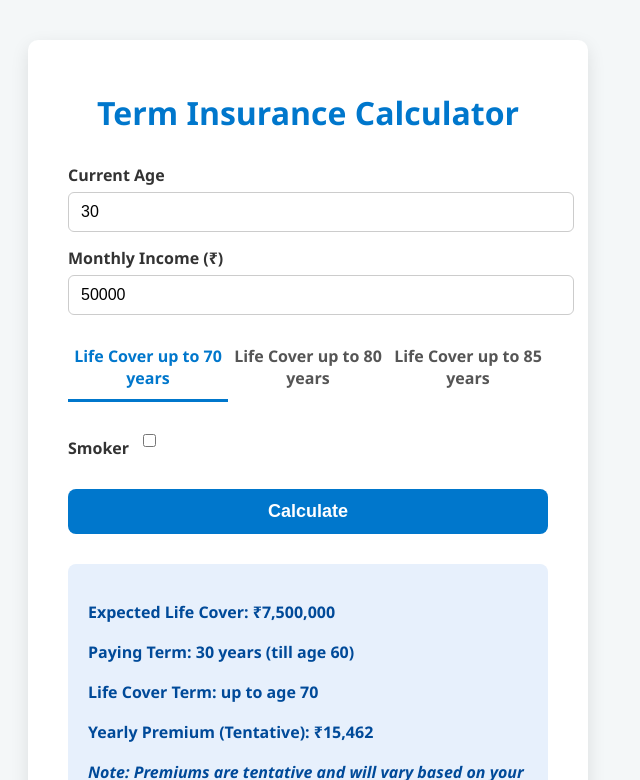
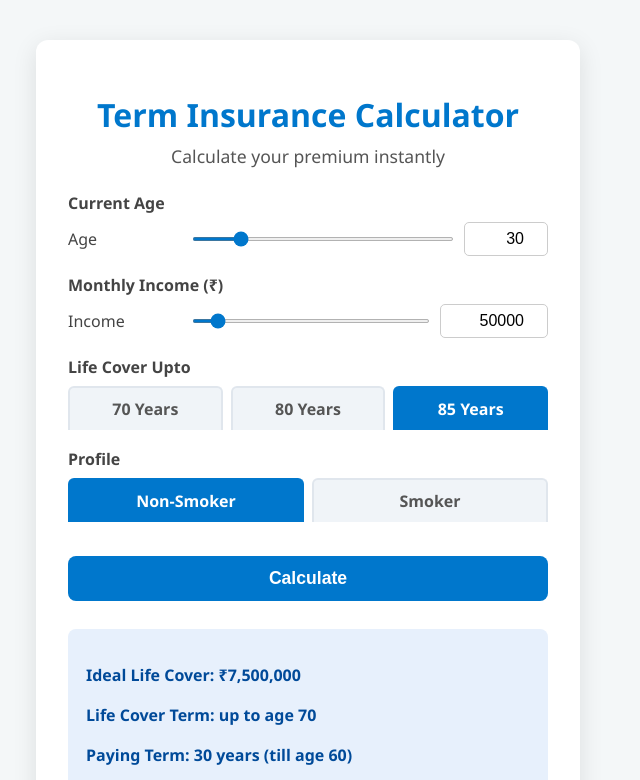
Before and after one commit to Akash-kj/Term-Insurance, a plain HTML site: page index.html in a window 1280 px wide. Both pictures are taken after a click on the button "Calculate". Shown: the top 780 px of the page, without its empty margins (332-972 px from the left). Drawn offline with Linux system fonts and the light colour scheme.

Commit message:
Update index.html

```diff
--- a/index.html
+++ b/index.html
@@ -5,41 +5,174 @@
 <meta name="viewport" content="width=device-width, initial-scale=1" />
 <title>Term Insurance Premium Calculator</title>
 <style>
-  body { font-family: 'Segoe UI', Tahoma, Geneva, Verdana, sans-serif; background: #f4f7f8; margin: 0; padding: 0; display: flex; justify-content: center; align-items: flex-start; min-height: 100vh; color: #333; }
-  .container { background: white; margin: 40px 20px; padding: 30px 40px; border-radius: 10px; box-shadow: 0 6px 18px rgba(0,0,0,0.1); max-width: 480px; width: 100%; }
-  h1 { text-align: center; color: #0077cc; margin-bottom: 30px; }
-  label { display: block; margin-top: 15px; font-weight: 600; }
-  input[type="number"], select { width: 100%; padding: 10px 12px; margin-top: 6px; border: 1.8px solid #ccc; border-radius: 6px; font-size: 16px; transition: border-color 0.3s; }
-  input[type="number"]:focus, select:focus { border-color: #0077cc; outline: none; }
-  .tabs { margin-top: 20px; display: flex; justify-content: space-between; }
-  .tab { flex: 1; text-align: center; padding: 10px 0; cursor: pointer; border-bottom: 3px solid transparent; font-weight: 600; color: #555; transition: all 0.3s ease; user-select: none; }
-  .tab.active { border-color: #0077cc; color: #0077cc; }
-  .smoker-toggle { margin-top: 20px; display: flex; align-items: center; gap: 10px; }
-  .smoker-toggle input { width: auto; }
-  button { margin-top: 30px; width: 100%; background-color: #0077cc; color: white; font-size: 18px; padding: 12px 0; border: none; border-radius: 8px; cursor: pointer; font-weight: 700; transition: background-color 0.3s; }
-  button:hover { background-color: #005fa3; }
-  .output { margin-top: 30px; background: #e7f0fc; padding: 20px; border-radius: 8px; color: #004a99; font-weight: 600; line-height: 1.5; }
-  .note { font-size: 14px; color: #666; margin-top: 15px; font-style: italic; }
+  body {
+    font-family: 'Segoe UI', Tahoma, Geneva, Verdana, sans-serif;
+    background: #f4f7f8;
+    margin: 0;
+    padding: 0;
+    min-height: 100vh;
+    color: #333;
+  }
+  .container {
+    background: white;
+    margin: 40px auto;
+    padding: 32px 32px 24px 32px;
+    border-radius: 12px;
+    box-shadow: 0 6px 24px rgba(0,0,0,0.10);
+    max-width: 480px;
+    width: 100%;
+  }
+  h1 {
+    text-align: center;
+    color: #0077cc;
+    margin-bottom: 8px;
+    font-size: 2rem;
+  }
+  .subtitle {
+    text-align: center;
+    color: #555;
+    margin-bottom: 24px;
+    font-size: 1.1rem;
+    font-weight: 500;
+  }
+  .section-label {
+    font-weight: 600;
+    margin-top: 18px;
+    margin-bottom: 8px;
+    color: #444;
+  }
+  .tab-group {
+    display: flex;
+    justify-content: center;
+    gap: 8px;
+    margin-bottom: 16px;
+  }
+  .tab {
+    flex: 1;
+    text-align: center;
+    padding: 10px 0;
+    cursor: pointer;
+    border-radius: 6px 6px 0 0;
+    background: #f0f4f8;
+    color: #555;
+    font-weight: 600;
+    border: 2px solid #e0e6ed;
+    border-bottom: none;
+    transition: background 0.2s, color 0.2s;
+  }
+  .tab.active {
+    background: #0077cc;
+    color: #fff;
+    border-color: #0077cc;
+    z-index: 2;
+  }
+  .input-row {
+    display: flex;
+    align-items: center;
+    gap: 12px;
+    margin-bottom: 18px;
+  }
+  .input-label {
+    min-width: 110px;
+    font-weight: 500;
+    color: #444;
+  }
+  .slider-group {
+    flex: 1;
+    display: flex;
+    align-items: center;
+    gap: 8px;
+  }
+  input[type="range"] {
+    width: 100%;
+    accent-color: #0077cc;
+    height: 4px;
+  }
+  input[type="number"] {
+    width: 90px;
+    padding: 7px 8px;
+    border: 1.5px solid #ccc;
+    border-radius: 5px;
+    font-size: 1rem;
+    text-align: right;
+    transition: border-color 0.2s;
+  }
+  input[type="number"]:focus {
+    border-color: #0077cc;
+    outline: none;
+  }
+  .output {
+    margin-top: 28px;
+    background: #e7f0fc;
+    padding: 18px;
+    border-radius: 8px;
+    color: #004a99;
+    font-weight: 600;
+    line-height: 1.5;
+  }
+  .note {
+    font-size: 14px;
+    color: #666;
+    margin-top: 15px;
+    font-style: italic;
+    text-align: center;
+  }
+  button {
+    margin-top: 18px;
+    width: 100%;
+    background-color: #0077cc;
+    color: white;
+    font-size: 1.1rem;
+    padding: 12px 0;
+    border: none;
+    border-radius: 8px;
+    cursor: pointer;
+    font-weight: 700;
+    transition: background-color 0.3s;
+  }
+  button:hover {
+    background-color: #005fa3;
+  }
+  @media (max-width: 600px) {
+    .container { padding: 18px 6px; }
+    .input-label { min-width: 80px; }
+  }
 </style>
 </head>
 <body>
   <div class="container">
     <h1>Term Insurance Calculator</h1>
-    <label for="currentAge">Current Age</label>
-    <input type="number" id="currentAge" min="25" max="55" value="30" />
+    <div class="subtitle">Calculate your premium instantly</div>
 
-    <label for="monthlyIncome">Monthly Income (₹)</label>
-    <input type="number" id="monthlyIncome" min="0" value="50000" />
-
-    <div class="tabs">
-      <div class="tab active" data-age="70">Life Cover up to 70 years</div>
-      <div class="tab" data-age="80">Life Cover up to 80 years</div>
-      <div class="tab" data-age="85">Life Cover up to 85 years</div>
+    <div class="section-label">Current Age</div>
+    <div class="input-row">
+      <span class="input-label">Age</span>
+      <div class="slider-group">
+        <input type="range" id="ageSlider" min="25" max="55" value="30" />
+        <input type="number" id="ageInput" min="25" max="55" value="30" />
+      </div>
     </div>
 
-    <div class="smoker-toggle">
-      <label for="smoker">Smoker</label>
-      <input type="checkbox" id="smoker" />
+    <div class="section-label">Monthly Income (₹)</div>
+    <div class="input-row">
+      <span class="input-label">Income</span>
+      <div class="slider-group">
+        <input type="range" id="incomeSlider" min="10000" max="500000" step="1000" value="50000" />
+        <input type="number" id="incomeInput" min="10000" max="500000" step="1000" value="50000" />
+      </div>
+    </div>
+
+    <div class="section-label">Life Cover Upto</div>
+    <div class="tab-group" id="termTabs">
+     <div class="tab" data-age="70">70 Years</div>
+     <div class="tab" data-age="80">80 Years</div>
+     <div class="tab active" data-age="85">85 Years</div>
+    </div>
+
+    <div class="section-label">Profile</div>
+    <div class="tab-group" id="smokeTabs">
+      <div class="tab active" data-smoke="nonSmoker">Non-Smoker</div>
+      <div class="tab" data-smoke="smoker">Smoker</div>
     </div>
 
     <button id="calculateBtn">Calculate</button>
@@ -347,8 +480,6 @@
   ]
 };
 
-
-  // Map below 1cr to "1-1.49 Cr", above 3cr to "2-3 Cr"
 function getCoverRange(lifeCover) {
   if (lifeCover < 1e7) return "1-1.49 Cr";
   if (lifeCover >= 1e7 && lifeCover < 1.5e7) return "1-1.49 Cr";
@@ -358,54 +489,78 @@
   return null;
 }
 
-  // UI tab logic
-  const tabs = document.querySelectorAll('.tab');
+// --- UI/UX logic for tabs and sliders ---
 let selectedLifeCoverAge = 70;
+let selectedSmoke = "nonSmoker";
 
-  tabs.forEach(tab => {
+// Term tabs
+document.querySelectorAll('#termTabs .tab').forEach(tab => {
   tab.addEventListener('click', () => {
-      tabs.forEach(t => t.classList.remove('active'));
+    document.querySelectorAll('#termTabs .tab').forEach(t => t.classList.remove('active'));
     tab.classList.add('active');
     selectedLifeCoverAge = parseInt(tab.getAttribute('data-age'));
   });
 });
 
+// Smoker/Non-Smoker tabs
+document.querySelectorAll('#smokeTabs .tab').forEach(tab => {
+  tab.addEventListener('click', () => {
+    document.querySelectorAll('#smokeTabs .tab').forEach(t => t.classList.remove('active'));
+    tab.classList.add('active');
+    selectedSmoke = tab.getAttribute('data-smoke');
+  });
+});
+
+// Age slider/input sync
+const ageSlider = document.getElementById('ageSlider');
+const ageInput = document.getElementById('ageInput');
+ageSlider.addEventListener('input', () => { ageInput.value = ageSlider.value; });
+ageInput.addEventListener('input', () => {
+  let v = Math.max(25, Math.min(55, parseInt(ageInput.value) || 25));
+  ageInput.value = v;
+  ageSlider.value = v;
+});
+
+// Income slider/input sync
+const incomeSlider = document.getElementById('incomeSlider');
+const incomeInput = document.getElementById('incomeInput');
+incomeSlider.addEventListener('input', () => { incomeInput.value = incomeSlider.value; });
+incomeInput.addEventListener('input', () => {
+  let v = Math.max(10000, Math.min(500000, parseInt(incomeInput.value) || 10000));
+  incomeInput.value = v;
+  incomeSlider.value = v;
+});
+
+// Calculate button
 document.getElementById('calculateBtn').addEventListener('click', () => {
-    const currentAge = parseInt(document.getElementById('currentAge').value);
-    const monthlyIncome = parseFloat(document.getElementById('monthlyIncome').value);
-    const smoker = document.getElementById('smoker').checked;
+  const currentAge = parseInt(ageInput.value);
+  const monthlyIncome = parseFloat(incomeInput.value);
 
   if (isNaN(currentAge) || currentAge < 25 || currentAge > 55) {
     alert('Please enter a valid Current Age between 25 and 55.');
     return;
   }
-    if (isNaN(monthlyIncome) || monthlyIncome <= 0) {
+  if (isNaN(monthlyIncome) || monthlyIncome < 10000 || monthlyIncome > 500000) {
     alert('Please enter a valid Monthly Income.');
     return;
   }
 
-    // Calculate expected life cover
   const lifeCover = monthlyIncome * 150;
   const coverRange = getCoverRange(lifeCover);
 
-    // Find premium from the table
   const table = premiumTables[selectedLifeCoverAge];
   const entry = table.find(row => row.age === currentAge && row.coverRange === coverRange);
-
-    let premium = null;
-    if (entry) {
-      premium = smoker ? entry.smoker : entry.nonSmoker;
-    }
 
   const outputDiv = document.getElementById('output');
   outputDiv.style.display = 'block';
 
-    if (premium !== null) {
+ if (entry) {
+  const premium = entry[selectedSmoke];
   outputDiv.innerHTML = `
-        <p><strong>Expected Life Cover:</strong> ₹${lifeCover.toLocaleString(undefined, {maximumFractionDigits: 0})}</p>
+    <p><strong>Ideal Life Cover:</strong> ₹${lifeCover.toLocaleString(undefined, {maximumFractionDigits: 0})}</p>
+    <p><strong>Life Cover Term:</strong> up to age ${selectedLifeCoverAge}</p>
     <p><strong>Paying Term:</strong> ${60 - currentAge} years (till age 60)</p>
-        <p><strong>Life Cover Term:</strong> up to age ${selectedLifeCoverAge}</p>
-        <p><strong>Yearly Premium (Tentative):</strong> ₹${premium.toLocaleString()}</p>
+    <p><strong>Yearly Premium (${selectedSmoke === 'smoker' ? 'Smoker' : 'Non-Smoker'}):</strong> ₹${premium.toLocaleString()}</p>
     <p><em>Note: Premiums are tentative and will vary based on your health and insurer's policies.</em></p>
   `;
 } else {
```
Lines whose indentation alone changed are shown as unchanged.
